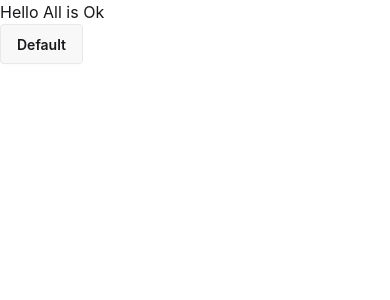
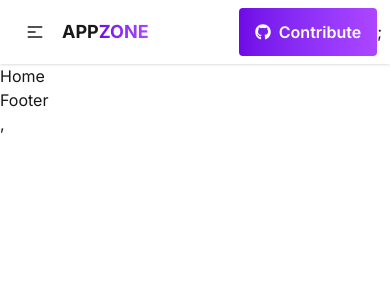
Before and after one commit to soheldev-codes/AppZone, a React (Vite) app: page / in a window 390 px wide. Shown: the top 300 px of the page. Built offline with nearby package versions, Linux system fonts and the light colour scheme.

Commit message:
google font and navbar design done

```diff
--- a/src/App.jsx
+++ b/src/App.jsx
@@ -1,10 +1,9 @@
-import "./App.css";
-
 function App() {
   return (
     <>
-      <h1>Hello All is Ok</h1>
-      <button className="btn">Default</button>
+      <h1>Navbar</h1>
+
+      <h1>Footer</h1>
     </>
   );
 }
--- /dev/null
+++ b/src/Components/Shared/Navbar.jsx
@@ -0,0 +1,80 @@
+import React from "react";
+import { FaGithub } from "react-icons/fa";
+import { Link, Navigate, NavLink } from "react-router";
+
+const Navbar = () => {
+  const links = (
+    <>
+      <NavLink to="/">
+        {({ isActive }) => (
+          <span className={isActive ? "gradient-text" : ""}>Home</span>
+        )}
+      </NavLink>
+      <NavLink to="/apps">
+        {({ isActive }) => (
+          <span className={isActive ? "gradient-text" : ""}>Apps</span>
+        )}
+      </NavLink>
+      <NavLink to="/installation">
+        {({ isActive }) => (
+          <span className={isActive ? "gradient-text" : ""}>Installation</span>
+        )}
+      </NavLink>
+    </>
+  );
+
+  return (
+    <div className=" bg-base-100 shadow-sm">
+      <div className="container mx-auto navbar">
+        <div className="navbar-start">
+          <div className="dropdown">
+            <div tabIndex={0} role="button" className="btn btn-ghost lg:hidden">
+              <svg
+                xmlns="http://www.w3.org/2000/svg"
+                className="h-5 w-5"
+                fill="none"
+                viewBox="0 0 24 24"
+                stroke="currentColor"
+              >
+                {" "}
+                <path
+                  strokeLinecap="round"
+                  strokeLinejoin="round"
+                  strokeWidth="2"
+                  d="M4 6h16M4 12h8m-8 6h16"
+                />{" "}
+              </svg>
+            </div>
+            <ul
+              tabIndex="-1"
+              className="menu menu-sm dropdown-content bg-base-100 rounded-box z-1 mt-3 w-52 p-2 shadow space-y-4 "
+            >
+              {links}
+            </ul>
+          </div>
+          <Link className="  font-bold text-lg" to="/dashboard">
+            APP<span className="gradient-text">ZONE</span>
+          </Link>
+        </div>
+        <div className="navbar-center hidden lg:flex">
+          <ul className="menu menu-horizontal px-1 space-x-8 font-semibold">
+            {links}
+          </ul>
+        </div>
+        <div className="navbar-end">
+          <a
+            href="https://github.com/soheldev-codes/AppZone"
+            target="_blank"
+            className="gradient-btn px-4 py-3 rounded font-semibold flex items-center gap-2"
+          >
+            <FaGithub />
+            Contribute
+          </a>
+          ;
+        </div>
+      </div>
+    </div>
+  );
+};
+
+export default Navbar;
--- /dev/null
+++ b/src/Layouts/Root.jsx
@@ -0,0 +1,17 @@
+import React from "react";
+import { Outlet } from "react-router";
+import Navbar from "../Components/Shared/Navbar";
+
+const Root = () => {
+  return (
+    <>
+      <Navbar />
+
+      <Outlet />
+
+      <h1>Footer</h1>
+    </>
+  );
+};
+
+export default Root;
--- /dev/null
+++ b/src/Pages/Home.jsx
@@ -0,0 +1,7 @@
+import React from "react";
+
+const Home = () => {
+  return <div>Home</div>;
+};
+
+export default Home;
--- /dev/null
+++ b/src/Routes/Routes.jsx
@@ -0,0 +1,25 @@
+import { createBrowserRouter } from "react-router";
+import Root from "../Layouts/Root";
+import Home from "../Pages/Home";
+
+export const router = createBrowserRouter([
+  {
+    path: "/",
+    Component: Root,
+    errorElement: <h1>404 page</h1>,
+    children: [
+      {
+        index: true,
+        Component: Home,
+      },
+      {
+        path: "apps",
+        element: <h1> apps</h1>,
+      },
+      {
+        path: "installation",
+        element: <h1>installation</h1>,
+      },
+    ],
+  },
+]);
--- a/src/index.css
+++ b/src/index.css
@@ -1,7 +1,21 @@
+@import url("https://fonts.googleapis.com/css2?family=Inter:ital,opsz,wght@0,14..32,100..900;1,14..32,100..900&display=swap");
 @import "tailwindcss";
 @plugin "daisyui" {
   themes:
     light --default,
-    dark --prefersdark,
-    cupcake;
+    dark --prefersdark;
 }
+
+body {
+  font-family: "Inter", sans-serif;
+}
+
+@layer utilities {
+  .gradient-btn {
+    @apply bg-gradient-to-r from-violet-700 to-purple-500 text-white;
+  }
+
+  .gradient-text {
+    @apply bg-gradient-to-r from-violet-700 to-purple-500 bg-clip-text text-transparent;
+  }
+}
--- a/src/main.jsx
+++ b/src/main.jsx
@@ -1,10 +1,12 @@
 import { StrictMode } from "react";
 import { createRoot } from "react-dom/client";
 import "./index.css";
-import App from "./App.jsx";
+
+import { RouterProvider } from "react-router/dom";
+import { router } from "./Routes/Routes";
 
 createRoot(document.getElementById("root")).render(
   <StrictMode>
-    <App />
+    <RouterProvider router={router} />,
   </StrictMode>,
 );
```
Also changed, not shown: src/App.css (deleted).
